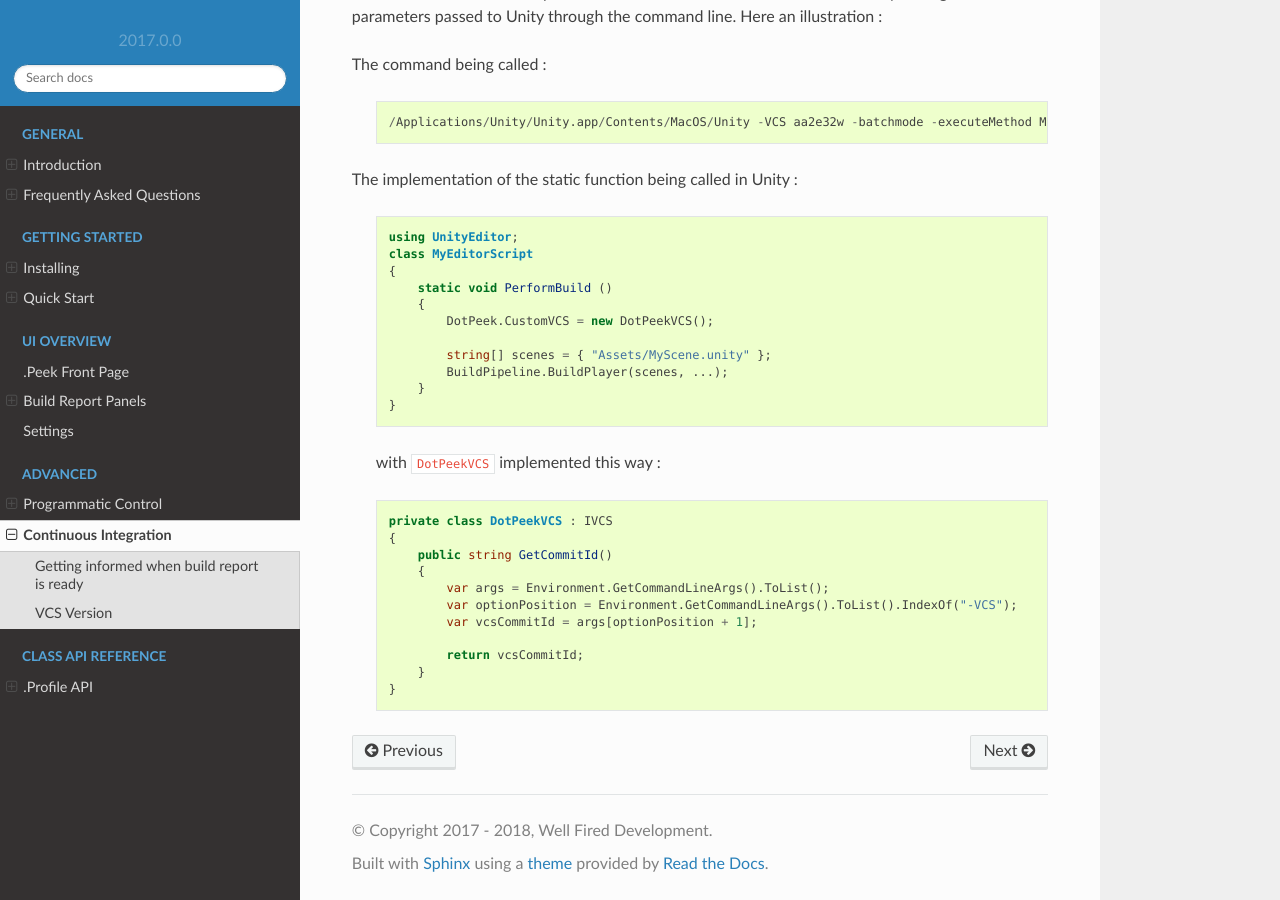
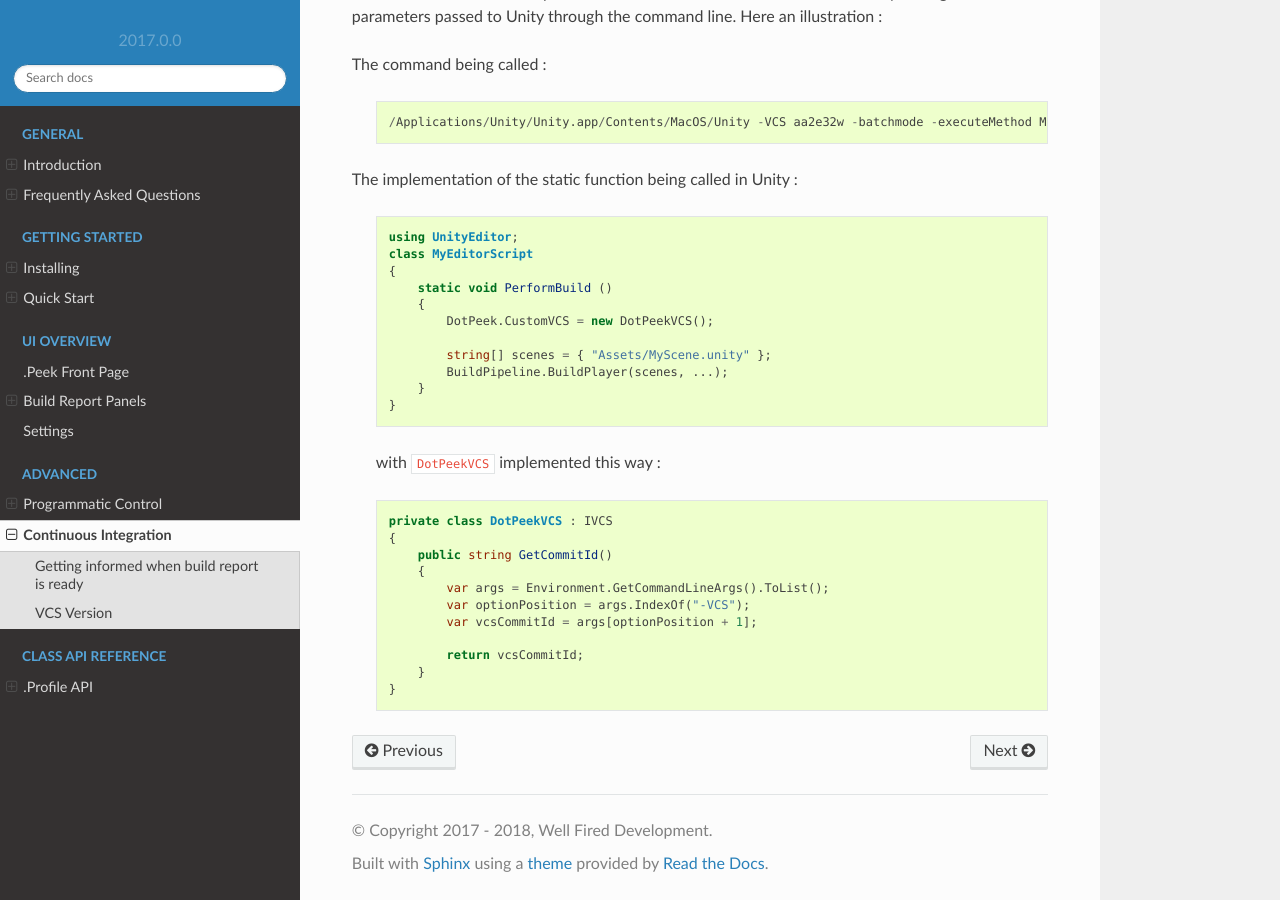
Before and after one commit to WellFiredDevelopment/dotPeekDocumentation, a Sphinx documentation site: the page built from sphinx/source/advanced/continuous-integration.rst, in a window 1280 px wide and 900 px high, scrolled down 1750 px. Built offline with Sphinx 7.4.7 and the Read the Docs theme 2.0.0, drawn with Linux system fonts in a browser that asks for light colours.

Commit message:
Update continuous-integration.rst
Fix code sample

```diff
--- a/sphinx/source/advanced/continuous-integration.rst
+++ b/sphinx/source/advanced/continuous-integration.rst
@@ -112,7 +112,7 @@ The implementation of the static function being called in Unity :
             public string GetCommitId()
             {
                 var args = Environment.GetCommandLineArgs().ToList();
-                var optionPosition = Environment.GetCommandLineArgs().ToList().IndexOf("-VCS");
+                var optionPosition = args.IndexOf("-VCS");
                 var vcsCommitId = args[optionPosition + 1];
 
                 return vcsCommitId;
```
